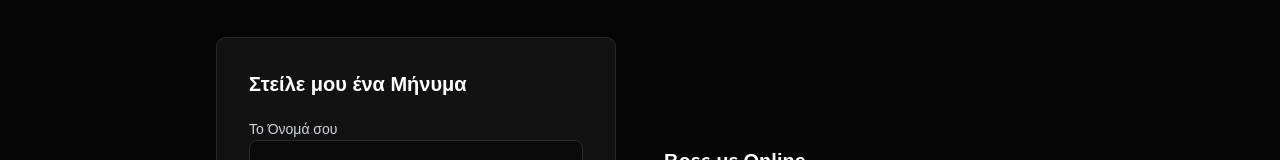
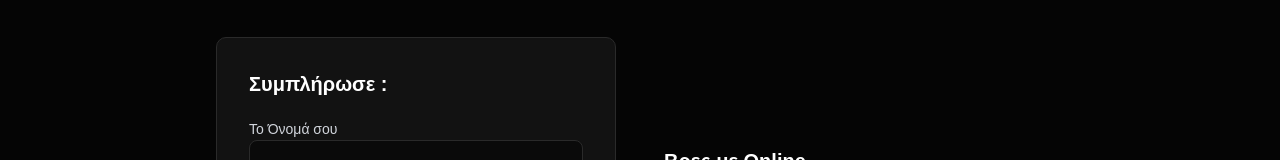
Before and after one commit to Petroslyros/Mondaki-comics-Front, a React (Vite) app: page /contact in a window 1280 px wide. Shown: the part 243-403 px from the top of the page. Built offline with nearby package versions, Linux system fonts and the light colour scheme; no server answers.

Commit message:
fix text on ContactPage.tsx

```diff
--- a/src/components/pages/ContactPage.tsx
+++ b/src/components/pages/ContactPage.tsx
@@ -50,7 +50,7 @@ const ContactPage = () => {
             <div className="grid grid-cols-1 md:grid-cols-2 gap-12">
                 <div className="bg-gray-50 dark:bg-[#121212] border border-gray-200 dark:border-[#2a2a2a] rounded-lg p-8">
                     <h2 className="text-black dark:text-white font-semibold text-xl mb-6">
-                        Στείλε μου ένα Μήνυμα
+                        Συμπλήρωσε :
                     </h2>
                     <form
                         onSubmit={handleSubmit(onSubmit)}
```
